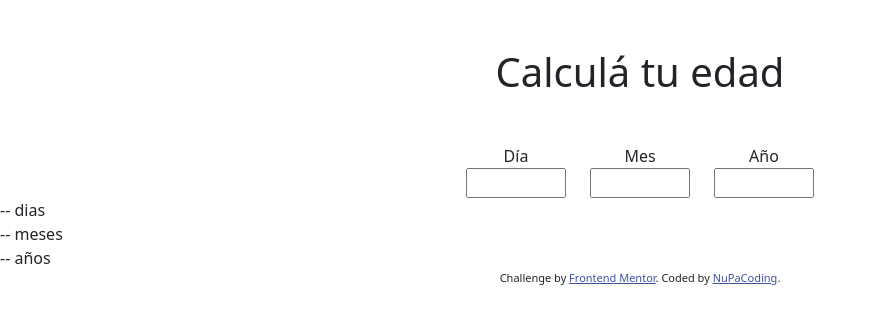
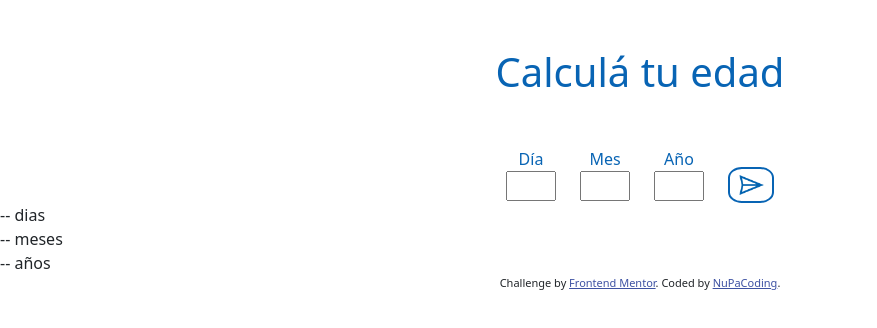
Before and after one commit to NuPaCoding/P1-AgeCalculator, a plain HTML site: page index.html in a window 1280 px wide. Shown: the whole page, without its empty margins (0-877 px from the left). Drawn offline with nearby package versions, Linux system fonts and the light colour scheme.

Commit message:
fecha y boton

```diff
--- a/index.html
+++ b/index.html
@@ -11,33 +11,39 @@
 <body>
 
     <header>
-      <h1 class="m-5">Calculá tu edad</h1>
+      <h1 class="m-5 text1">Calculá tu edad</h1>
     </header>
 
 
 <div class="container text-center">
 
-  <div class="row row-cols-auto inputs">
+  <div class="row row-cols-auto inputs text1">
 
     <div class="col">
       <label class="etiqueta" for="nombre" >Día</label>
       <br>
-      <input type="text" class="date" >
+      <input type="text" class="date text2">
   </div>
 
   <div class="col">
     <label class="etiqueta" for="mes" >Mes</label>
     <br>
-    <input type="text" class="date">
+    <input type="text" class="date text2">
   </div>
 
    <div class="col">
     <label class="etiqueta" for="año" >Año</label>
     <br>
-    <input type="text" class="date">
+    <input type="text" class="date text2">
   </div>
 
-</div>
+  <div class="col btnDiv">
+    <button type="button" class="btn-class">
+      <img src="/assets/images/enviar.png" alt="" class="btn-send">
+    </button>
+    </div>
+
+  </div>
 </div>
 
 <div>
--- a/style.css
+++ b/style.css
@@ -12,11 +12,36 @@ h1{
     text-align: center;
 }
 
+.text1 {
+    color: #0864b4;
+}
+
+.text2{
+    text-align: center;
+}
+
 .inputs{
     align-items: center;
     justify-content: center;
 }
 
 .date {
-    width: 100px;
+    width: 50px;
 }
+
+.btnDiv {
+    padding-top: 23px;
+    margin: 0px;
+}
+
+.btn-class{
+    background-color: transparent;
+    border-style:solid;
+    border-color:  #0864b4 ;
+    border-radius: 30%;
+}
+
+.btn-send {
+    width: 30px;
+    height: 30px;
+}
```
Also changed, not shown: assets/images/enviar.png (added).
